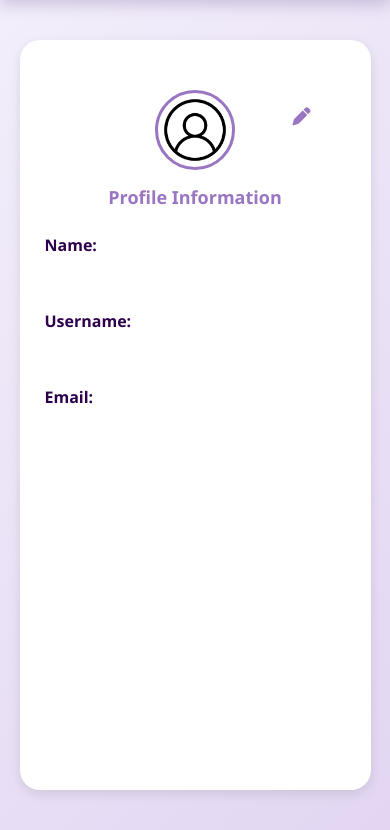
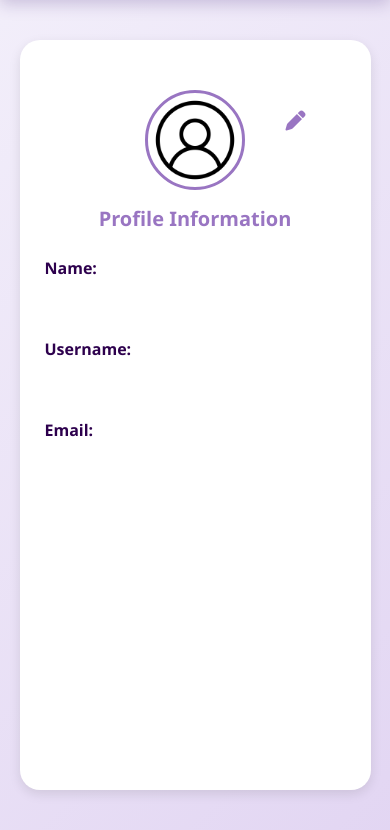
Before and after one commit to Dalia1003/gp9, a Flask app: page /profile in a window 390 px wide. Shown: the part 132-962 px from the top of the page. Run offline with Flask 3, Linux system fonts and the light colour scheme; the visitor is signed in with stand-in values (Sample User, id 1); data that the repository does not hold is empty; parts of the project's set-up code (start-up, migrations or seed data) failed here and were passed over.

Commit message:
Update style.css

```diff
--- a/static/style.css
+++ b/static/style.css
@@ -743,39 +722,6 @@ body main.auth-container-profile {
   }
 }
 
-
-  .profile-header img {
-    width: 80px;
-    height: 80px;
-  }
-
-  .profile-header h2 {
-    font-size: 18px;
-  }
-
-  .edit-btn-profile {
-    top: 5px;
-    right: 5px;
-    font-size: 18px;
-  }
-
-  .profile-info input {
-    font-size: 14px;
-    padding: 8px;
-  }
-
-  .btn-profile {
-    font-size: 14px;
-    padding: 8px 14px;
-  }
-
-  .banner-profile {
-    width: 90%;
-    font-size: 14px;
-    padding: 10px;
-  }
-
-
 /* ===== OuwN Breadcrumb Bar — Purple, Wide, Soft Shadow ===== */
 .ouwn-breadcrumb-bar {
  background: #a98cd8;                        /* purple background */
```
Also changed, not shown: other parts of static/style.css (+5 -47 lines).
